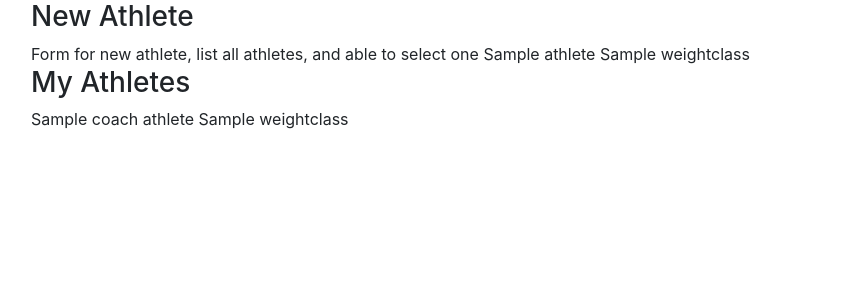
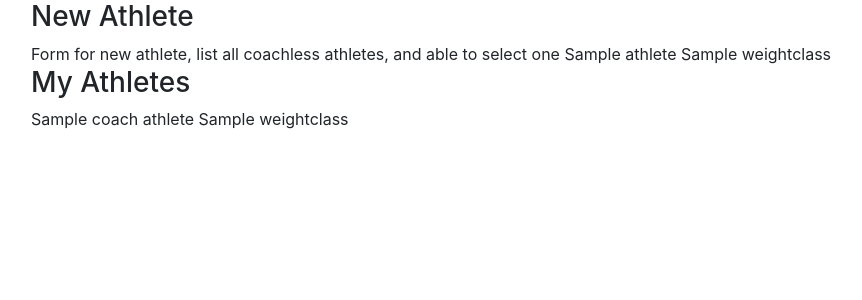
Before and after one commit to Thomas-Elder/py.cc-ass3, a Flask app: template web/lift/templates/coach/athletes.html in a window 1280 px wide. Shown: the part 56-356 px from the top of the page, without its empty margins (54-916 px from the left). Run offline with Flask 2, Linux system fonts and the light colour scheme; the template is opened without the code that fills it: most values are stand-ins (such as "Sample title", 1, 10 or a date in 2020); some libraries are stand-ins or nearby versions.

Commit message:
Update coach athletes page as we're only printing athletes without coaches.

```diff
--- a/web/lift/templates/coach/athletes.html
+++ b/web/lift/templates/coach/athletes.html
@@ -3,8 +3,8 @@
 {% block content %}
 <div class="container">
     <h3>New Athlete</h3>
-    Form for new athlete, list all athletes, and able to select one
-    {% for athlete in all_athletes %}
+    Form for new athlete, list all coachless athletes, and able to select one
+    {% for athlete in coachless_athletes %}
         {{ athlete.name }} {{ athlete.weightclass }}
     {% endfor %}
     <h3>My Athletes</h3>
```
